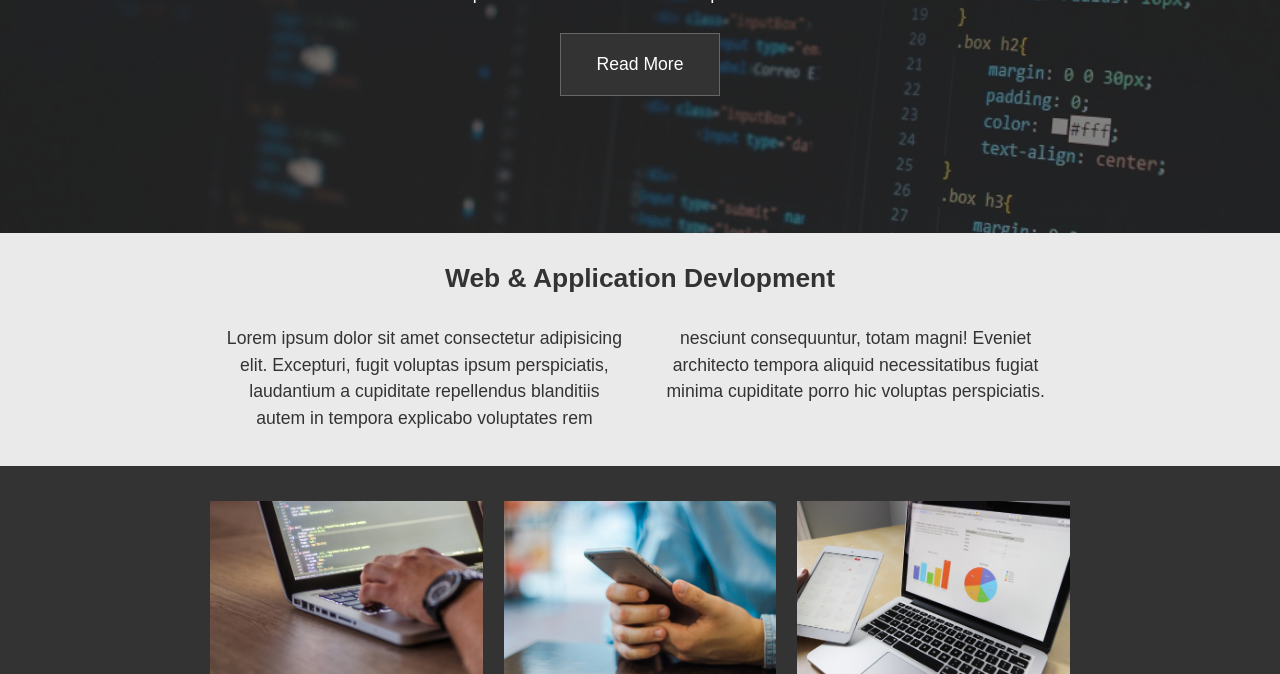
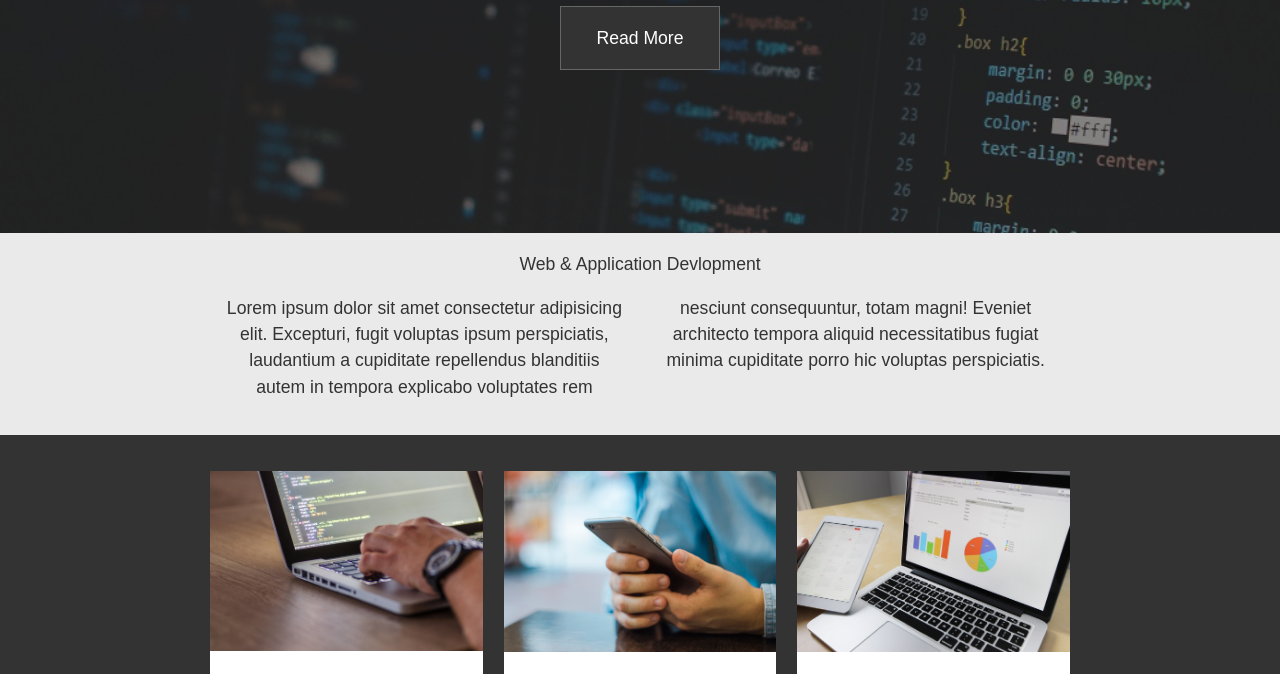
Before and after one commit to shishupalamigo/CSS_Grids_project, a plain HTML site: page index.html in a window 1280 px wide. Shown: the part 217-891 px from the top of the page. Drawn offline with Linux system fonts and the light colour scheme.

Commit message:
Add reset

```diff
--- a/style.css
+++ b/style.css
@@ -1,3 +1,54 @@
+/* http://meyerweb.com/eric/tools/css/reset/
+   v2.0 | 20110126
+   License: none (public domain)
+*/
+/* Eric Mayers's Reset*/
+html, body, div, span, applet, object, iframe,
+h1, h2, h3, h4, h5, h6, p, blockquote, pre,
+a, abbr, acronym, address, big, cite, code,
+del, dfn, em, img, ins, kbd, q, s, samp,
+small, strike, strong, sub, sup, tt, var,
+b, u, i, center,
+dl, dt, dd, ol, ul, li,
+fieldset, form, label, legend,
+table, caption, tbody, tfoot, thead, tr, th, td,
+article, aside, canvas, details, embed,
+figure, figcaption, footer, header, hgroup,
+menu, nav, output, ruby, section, summary,
+time, mark, audio, video {
+	margin: 0;
+	padding: 0;
+	border: 0;
+	font-size: 100%;
+	font: inherit;
+	vertical-align: baseline;
+}
+/* HTML5 display-role reset for older browsers */
+article, aside, details, figcaption, figure,
+footer, header, hgroup, menu, nav, section {
+	display: block;
+}
+body {
+	line-height: 1;
+}
+ol, ul {
+	list-style: none;
+}
+blockquote, q {
+	quotes: none;
+}
+blockquote:before, blockquote:after,
+q:before, q:after {
+	content: '';
+	content: none;
+}
+table {
+	border-collapse: collapse;
+	border-spacing: 0;
+}
+/*Eric Mayer's reset Ends here */
+
+
 /* Core Styles */
  body {
      margin: 0;
```
